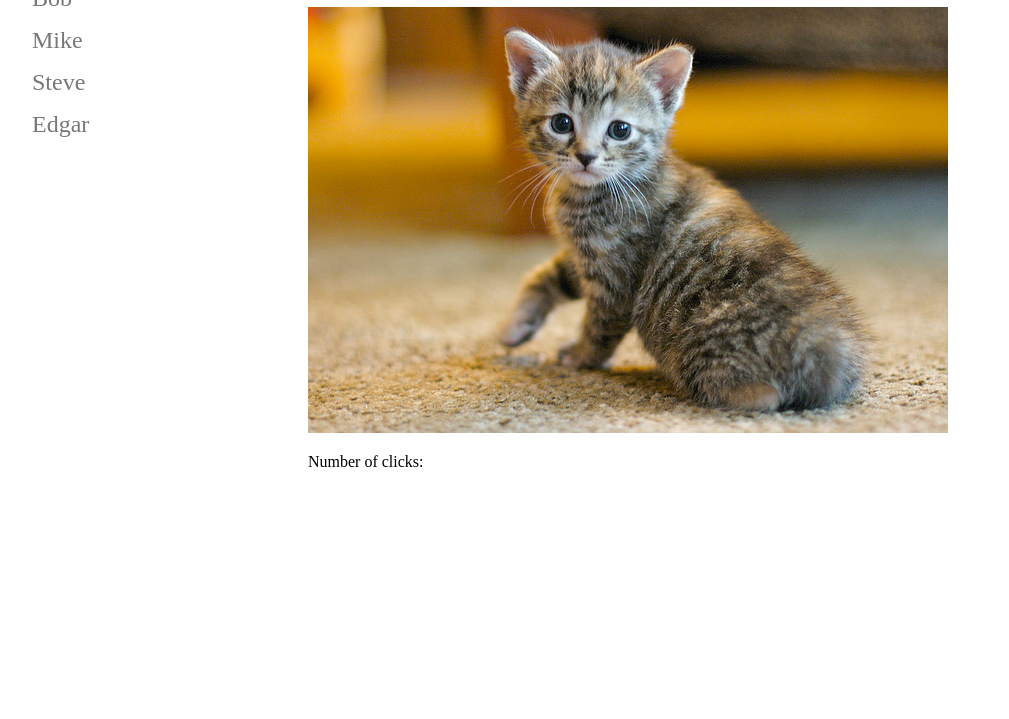
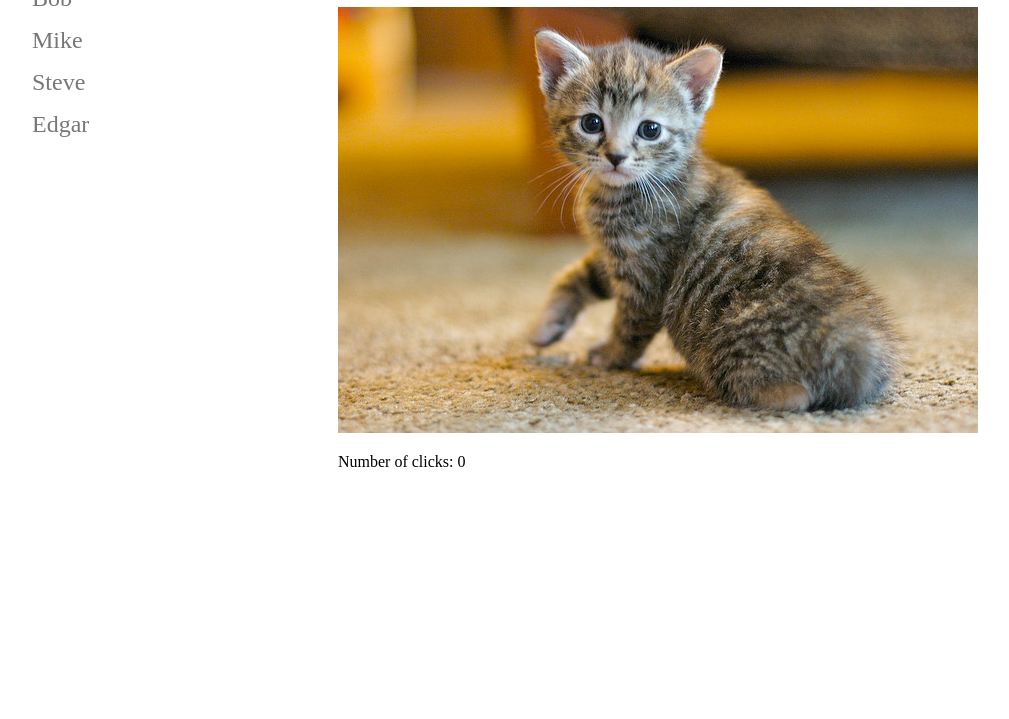
Before and after one commit to epeter85/udacity-cat-clicker-refactored, a plain HTML site: page index.html in a window 1280 px wide. Shown: the part 81-800 px from the top of the page, without its empty margins (16-1025 px from the left). Drawn offline with nearby package versions, Linux system fonts and the light colour scheme.

Commit message:
complete refactoring

```diff
--- a/css/styles.css
+++ b/css/styles.css
@@ -6,7 +6,7 @@
   width:25%;
 }
 
-#menuView ul {
+#menuView {
   list-style-type: none;
   color: #777;
 }
--- a/index.html
+++ b/index.html
@@ -9,9 +9,7 @@
 </head>
 <body>
   <div id="app">
-    <div id='menuView'>
-      <ul></ul>
-    </div>
+    <ul id='menuView'></ul>
     <div id='catView'>
     </div>
   </div>
--- a/js/app.js
+++ b/js/app.js
@@ -9,19 +9,24 @@ $(function(){
             this.cats = [
             {
               name: 'Larry',
-              img: 'img/kitten.jpg'
+              img: 'img/kitten.jpg',
+              clicks: 0
             }, {
               name:'Bob',
-              img: 'img/cat.jpg'
+              img: 'img/cat.jpg',
+              clicks: 0
             }, {
               name:'Mike',
-              img: 'img/kittens.jpg'
+              img: 'img/kittens.jpg',
+              clicks: 0
             }, {
               name:'Steve',
-              img: 'img/cat.jpg'
+              img: 'img/cat.jpg',
+              clicks: 0
             }, {
               name:'Edgar',
-              img: 'img/kitten.jpg'
+              img: 'img/kitten.jpg',
+              clicks: 0
             }
           ];
 
@@ -49,6 +54,16 @@ $(function(){
             return model.getCurrentCat();
         },
 
+        setCurrentCat: function(index) {
+            model.currentCat = index;
+            catView.render();
+        },
+
+        increaseClick: function() {
+            model.cats[model.currentCat].clicks ++;
+            catView.render();
+        },
+
         init: function() {
             model.init();
             menuView.init();
@@ -60,25 +75,34 @@ $(function(){
     var menuView = {
 
         init: function() {
-          this.catList = $('#menuView ul');
+          this.$catList = $('#menuView');
+          this.$catList.on('click', 'li', function(e) {
+            var index = $( "li" ).index( this );
+            octopus.setCurrentCat(index);
+            return false;
+        });
           menuView.render();
         },
 
         render: function(){
           let htmlStr = '';
           octopus.getCats().forEach(function(cat){
-          htmlStr += '<li class="">'+
+          htmlStr += '<li class="" data-id=cat>'+
                   cat.name +
                   '</li>';
           });
-          this.catList.html( htmlStr );
+          this.$catList.html( htmlStr );
         }
     };
 
     var catView = {
 
         init: function() {
-          this.mainView = $('#catView');
+          this.$mainView = $('#catView');
+          this.$mainView.on('click', 'img', function(e) {
+            octopus.increaseClick();
+            return false;
+        });
           catView.render();
         },
 
@@ -88,106 +112,11 @@ $(function(){
           htmlStr += '<h1>' +
                   currentCat.name +
                   '</h1><img src=' + currentCat.img +
-                  '><p>Number of clicks: ' + '</p>';
-          this.mainView.html( htmlStr );
+                  '><p>Number of clicks: ' + currentCat.clicks + '</p>';
+          this.$mainView.html( htmlStr );
+
         }
     };
 
     octopus.init();
 });
-
-// (function () {
-//   "use strict";
-//   class Cat {
-//
-//     constructor(name, imageSrc) {
-//       this.name = name;
-//       this.imageSrc = imageSrc;
-//       this.clicks = 0;
-//     }
-//
-//     render() {
-//       console.log('rendering');
-//
-//       let main = document.getElementById('main');
-//
-//       //add wrapper
-//       let wrapper = document.createElement("div");
-//       wrapper.id = this.name;
-//       main.appendChild(wrapper);
-//
-//       //add cat name
-//       let title = document.createElement("h1");
-//       let titleNode = document.createTextNode(this.name);
-//       title.appendChild(titleNode);
-//       wrapper.appendChild(title);
-//
-//       //add cat image
-//       let img = document.createElement("img");
-//       img.src = this.imageSrc;
-//       wrapper.appendChild(img);
-//
-//       //add counter
-//       let tally = document.createElement("p");
-//       let textNode = document.createTextNode('Number of clicks: 0');
-//       tally.appendChild(textNode);
-//       wrapper.appendChild(tally);
-//
-//       img.addEventListener('click', this.updateCount.bind(this));
-//
-//     }
-//
-//     updateCount() {
-//       this.clicks++;
-//       let elem = document.getElementById(this.name);
-//       let copy = elem.getElementsByTagName("p")[0];
-//       copy.innerHTML = 'Number of clicks: ' + this.clicks;
-//     }
-//   }
-//
-//   const cats = [
-//     ['Larry', 'img/kitten.jpg'],
-//     ['Bob', 'img/cat.jpg'],
-//     ['Mike', 'img/kittens.jpg'],
-//     ['Steve', 'img/cat.jpg'],
-//     ['Edgar', 'img/kitten.jpg']
-//   ];
-//
-//   const catList = [];
-//
-//   function init() {
-//
-//     //initiate cat objects
-//     for (let i = 0, len = cats.length; i < len; i++) {
-//       catList[i] = new Cat(cats[i][0], cats[i][1]);
-//     }
-//
-//     //create menu
-//     let menu = document.getElementById('menu');
-//     let menuUL = document.createElement("ul");
-//     menu.appendChild(menuUL);
-//
-//     for (let x = 0, len = catList.length; x < len; x++) {
-//       let menuLI = document.createElement("li");
-//       let elemTitle = document.createTextNode(catList[x].name);
-//       menuLI.appendChild(elemTitle);
-//       menuUL.appendChild(menuLI);
-//
-//       menuLI.addEventListener('click', menuSelect.bind(catList[x]));
-//     }
-//
-//   }
-//
-//   function menuSelect() {
-//
-//     let main = document.getElementById('main');
-//     if (main.firstChild != null) {
-//       main.removeChild(main.firstChild);
-//     }
-//     this.render();
-//
-//   }
-//
-//   init();
-//
-// }());
```
